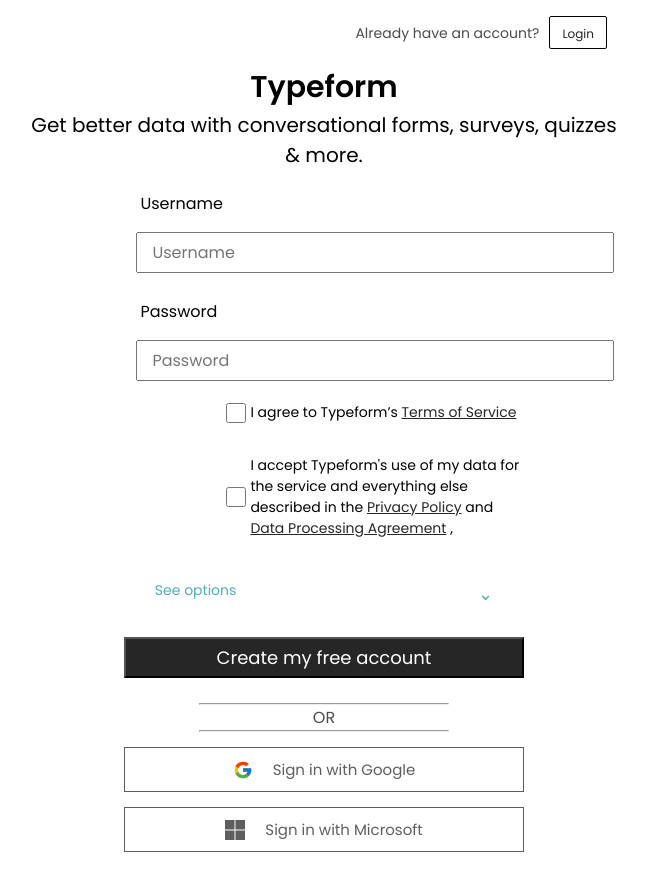
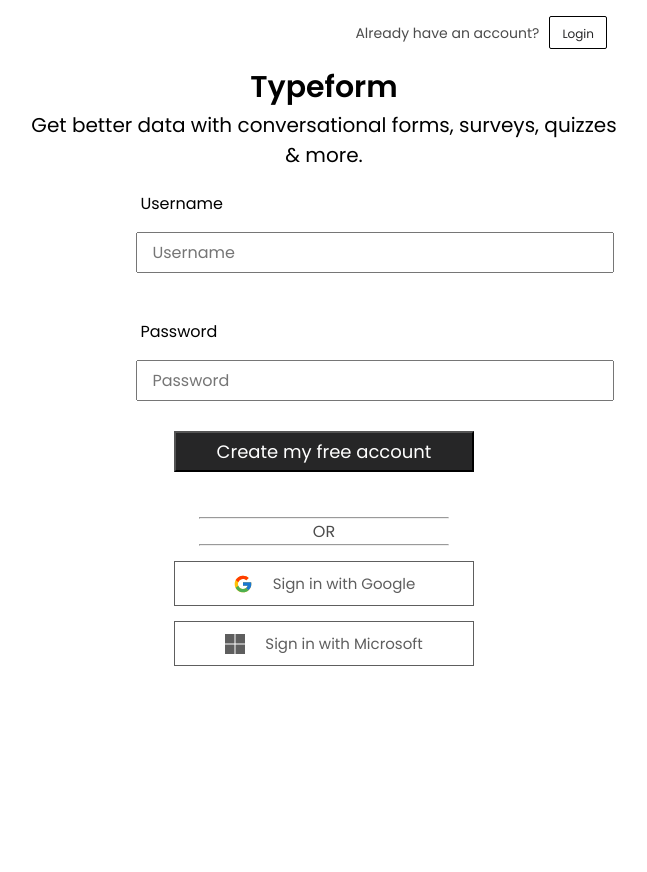
Before and after one commit to Adeee11/form-builder, a React (Create React App) app in the folder client/: page /signup in a window 1280 px wide. Shown: the whole page, without its empty margins (316-963 px from the left). After the commit the page ends 800 px from the top, so only its background shows below. Built offline with nearby package versions, Linux system fonts and the light colour scheme.

Commit message:
Sign up and login page bugs resolved
Issues remaining: 1. input some lines dissapear sometimes

```diff
--- a/client/src/components/LoginForm/LoginForm.styles.tsx
+++ b/client/src/components/LoginForm/LoginForm.styles.tsx
@@ -2,15 +2,18 @@ import { Link } from "react-router-dom";
 import styled from "styled-components";
 
 const Form = styled.form`
-  display: flex;
-  flex-direction: column;
+  display: grid;
 `;
 
 const Field = styled.div`
+  max-width: 100vw;
   display: flex;
   flex-direction: column;
   padding: 5px 10px;
   text-align: left;
+  input{
+    max-width: 80%;
+  }
 `;
 
 const Submit = styled.input`
@@ -19,7 +22,7 @@ const Submit = styled.input`
   background: #262627;
   font-size: 18px;
   max-width: 80vw;
-  min-width: 400px;
+  min-width: 300px;
   margin: 0 auto;
   margin-bottom: 20px;
 `;
--- a/client/src/components/LogoButton/LogoButton.styles.tsx
+++ b/client/src/components/LogoButton/LogoButton.styles.tsx
@@ -7,11 +7,11 @@ const LogoButtonContainer = styled(Link)`
   padding: 10px 25px;
   border: 1px solid #5e5e5e;
   text-decoration: none;
-  min-width: 400px;
   align-items: center;
   font-size: 20px;
   margin: 0 auto;
   margin-top: 15px;
+  min-width: 300px;
   justify-content: center;
 `;
 
--- a/client/src/components/SignupForm/SignupForm.styles.tsx
+++ b/client/src/components/SignupForm/SignupForm.styles.tsx
@@ -2,18 +2,23 @@ import { Link } from "react-router-dom";
 import styled from "styled-components";
 
 const Form = styled.form`
-  display: flex;
-  flex-direction: column;
+  display: grid;
+  grid-column-gap: 20px;
   margin-bottom: 20px;
   max-width: 600px;
 `;
 const RadioButtonContainer = styled.div``;
 
 const Field = styled.div`
+  max-width: 100%;
   display: flex;
   flex-direction: column;
   padding: 5px 10px;
   text-align: left;
+  margin-bottom: 20px;
+  input{
+    max-width: 80vw;
+  }
 `;
 
 const CheckBoxContainer = styled.div`
@@ -43,7 +48,7 @@ const Submit = styled.input`
   background: #262627;
   font-size: 18px;
   max-width: 80vw;
-  min-width: 400px;
+  min-width: 300px;
   margin: 0 auto;
   margin-bottom: 20px;
 `;
--- a/client/src/components/SignupForm/SignupForm.tsx
+++ b/client/src/components/SignupForm/SignupForm.tsx
@@ -171,7 +171,7 @@ const SignupForm = () => {
           />
         </Field>
 
-        <CheckBoxContainer>
+        {/* <CheckBoxContainer>
           <InputField
             type={"checkbox"}
             label={checkboxLabels[0]}
@@ -191,7 +191,7 @@ const SignupForm = () => {
 
         <DropdownContainer>
           <Dropdown heading={"See options"} dropdownItems={Radios} />
-        </DropdownContainer>
+        </DropdownContainer> */}
 
         <Field>
           <Submit type={"submit"} value={"Create my free account"} />
```
